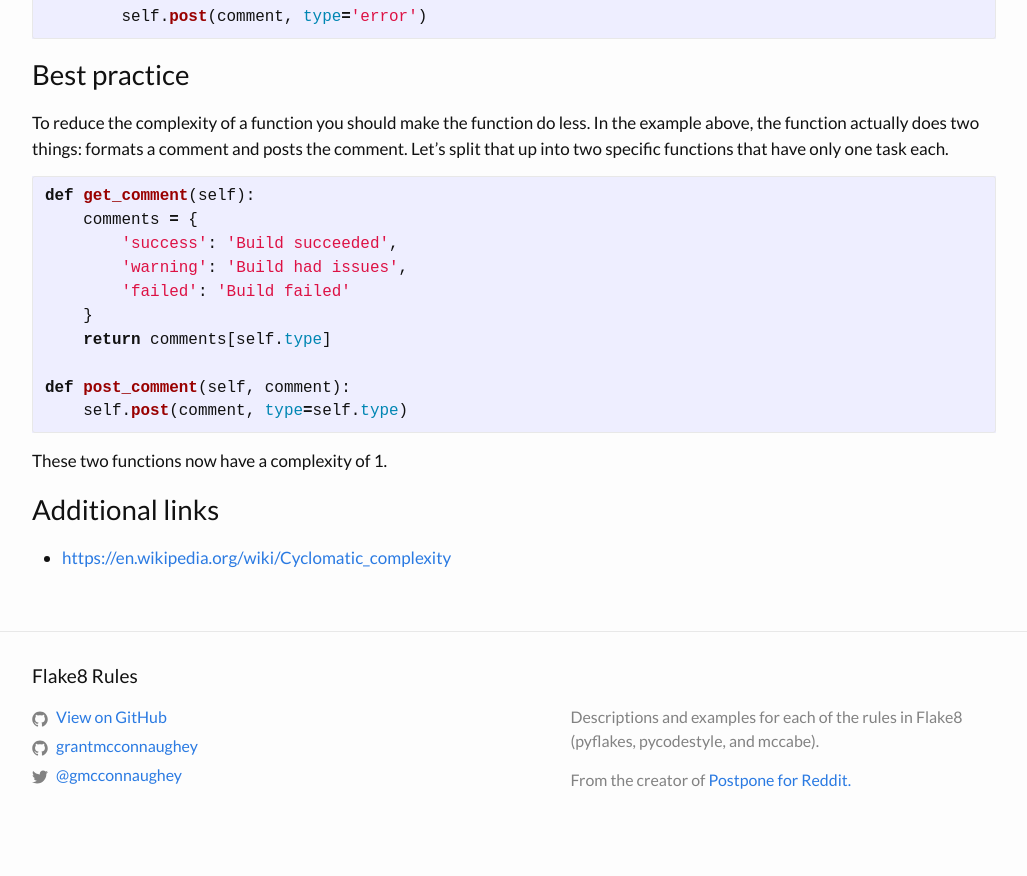
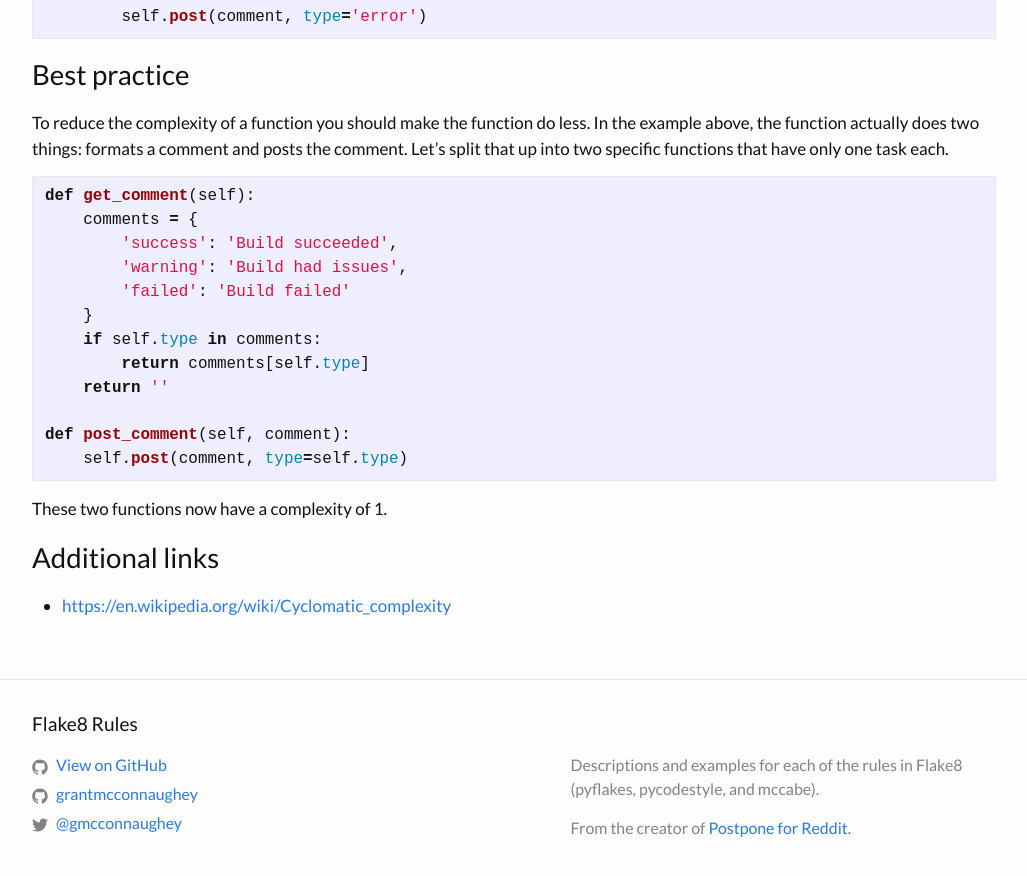
Before and after one commit to grantmcconnaughey/Flake8Rules, a Jekyll site: the page built from _rules/C901.md, in a window 1280 px wide and 900 px high, scrolled down 610 px. Shown: the top 876 px of the window, without its empty margins (126-1153 px from the left). Built offline with Jekyll 4.4.1, drawn with Linux system fonts in a browser that asks for light colours; nearby versions of some CDN libraries; comment, search, counter and statistics services are not loaded; before the commit the page ends 1462 px from its top, so only the background shows below that.

Commit message:
Update C901.md
Since comments might not contain the type this could throw an exception.

```diff
--- a/_rules/C901.md
+++ b/_rules/C901.md
@@ -38,7 +38,9 @@ def get_comment(self):
         'warning': 'Build had issues',
         'failed': 'Build failed'
     }
-    return comments[self.type]
+    if self.type in comments:
+        return comments[self.type]
+    return ''
 
 def post_comment(self, comment):
     self.post(comment, type=self.type)
```
